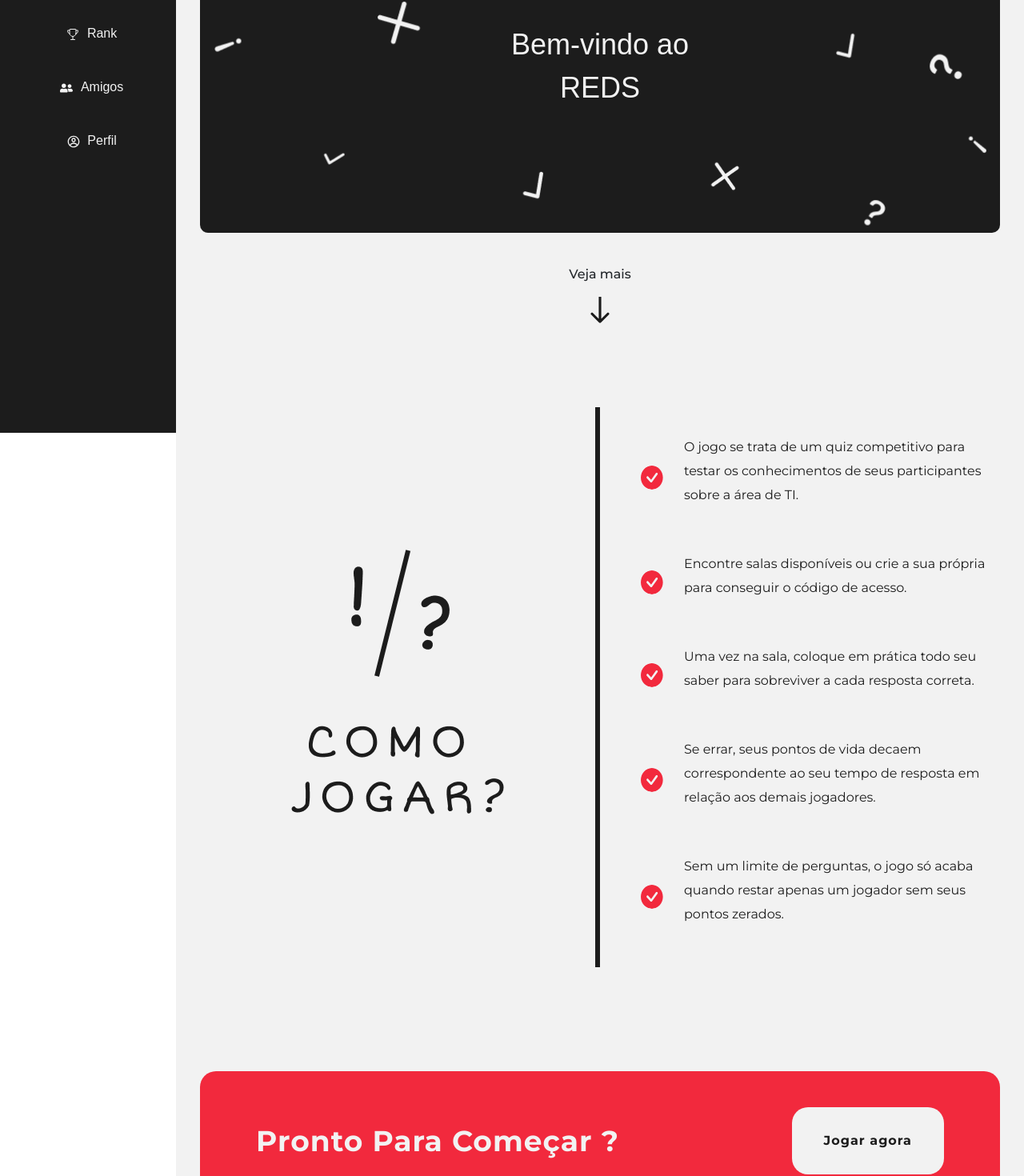
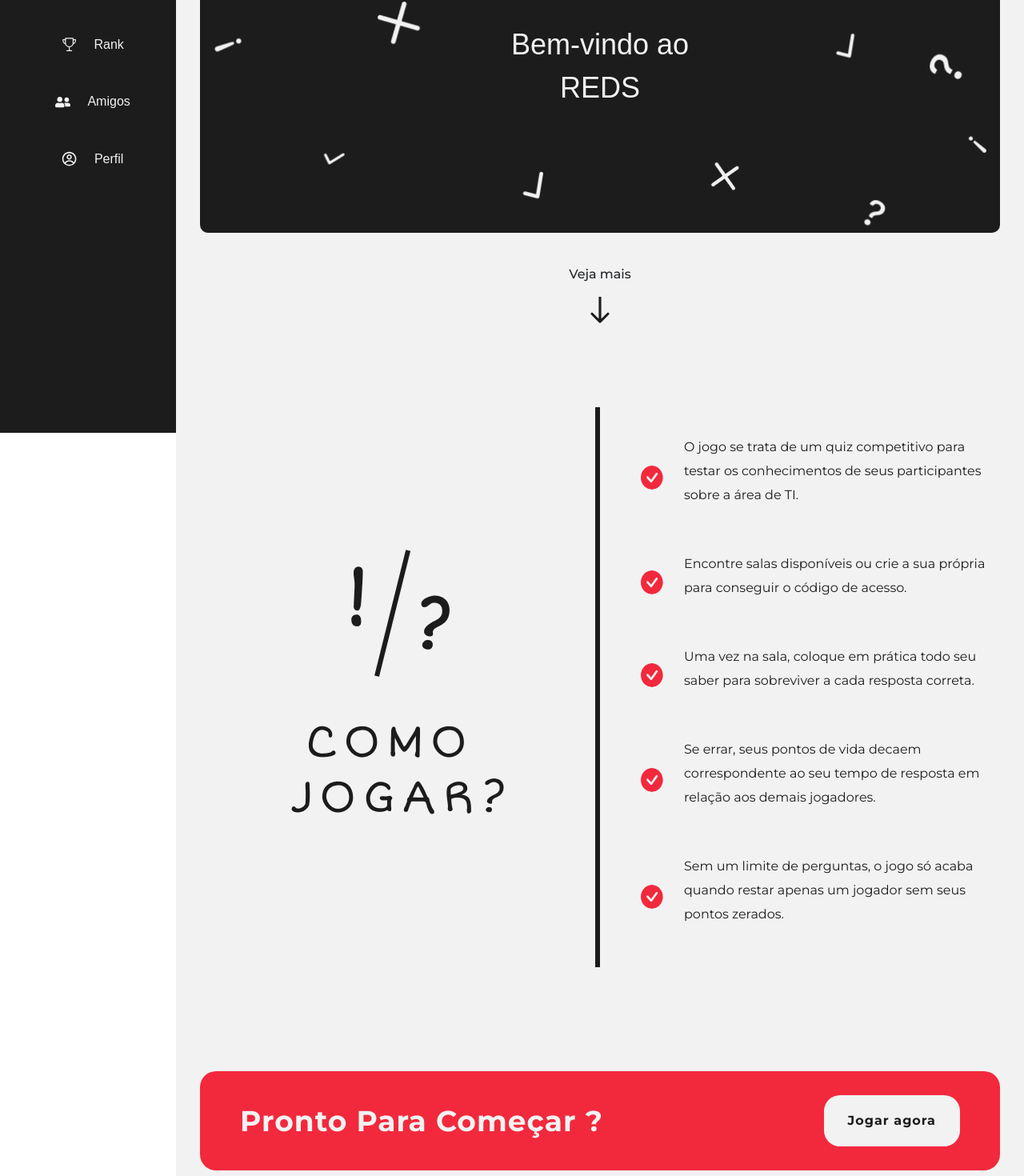
Before and after one commit to BrunoTakeo/reds, a React (Create React App) app: page /home in a window 1280 px wide. Shown: the part 259-1729 px from the top of the page at 80% size. Built offline with nearby package versions, Linux system fonts and the light colour scheme; a web font is replaced by a local one.

Commit message:
adição da barra lateral ao menu sidebar

```diff
--- a/src/Components/layout/Menu/ShowItens.js
+++ b/src/Components/layout/Menu/ShowItens.js
@@ -9,7 +9,7 @@ const ShowItens = ({item}) => {
     return(
         <Fragment>
             <div className={open ? 'app-sidebar-item open':'app-sidebar-item'}>
-                <div className='Titulo_Icones'>
+                <div className='toggle-icons'>
                     <span>
                         {
                             item.icon && <i>{item.icon}</i>
@@ -19,11 +19,11 @@ const ShowItens = ({item}) => {
                         }
                     </span>
                     <i>
-                        <BsIcons.BsChevronBarDown className='toggle-Abrir_Fechar'
+                        <BsIcons.BsChevronBarDown className='toggle-open-close'
                         onClick={()=>setOpen(!open)}/>
                     </i>
                 </div>
-                <div className='Toggle-Conteudo'>
+                <div className='toggle-content'>
                     {
                         item.sub_menu.map((sub,index)=>{
                             return(
--- a/src/Components/layout/Menu/showitens.css
+++ b/src/Components/layout/Menu/showitens.css
@@ -1,39 +1,59 @@
 .app-sidebar-item{
+    display: flex;
+    align-items: center;
     padding: .75em 1em;
     display: block;
     background-color: #1C1C1C;
     transition:.15s;
+    position: relative;
+}
+.app-sidebar-item i {
+    margin-right: 10px;
+    font-size: 1.2em;
 }
 .app-sidebar-item:hover{
-  background-color: #F2293D;
+  background-color: #ff000025;
 }
-.Titulo_Icones{
+.app-sidebar-item::before {
+    content: '';
+    position: absolute;
+    left: 0;
+    top: 0;
+    height: 100%;
+    width: 5px;
+    background: transparent;
+    transition: 0.3s ease;
+}
+.app-sidebar-item:hover::before {
+    background: #F2293D;
+}
+.toggle-icons{
     display: flex;
     font-size: 1.2em;
     justify-content: space-between;
 }
-.Titulo_Icones span{
+.toggle-icons span{
     color:#1C1C1C;
 }
-.Titulo_Icones span i{
+.toggle-icons span i{
     display: inline-block;
     color:#F2F2F2;
     width: 1.5em;
 }
-.Titulo_Icones .toggle-Abrir_Fechar{
+.toggle-icons .toggle-open-close{
     cursor: pointer;
     transition: transform .3s;
     color:#F2F2F2
 }
-.app-sidebar-item.open > .Titulo_Icones .toggle-Abrir_Fechar{
+.app-sidebar-item.open > .toggle-icons .toggle-open-close{
     transform: rotate(180deg);
 }
-.Toggle-Conteudo{
+.toggle-content{
     padding-top: .25em;
     height: 0;
     overflow: hidden;
 }
-.app-sidebar-item.open > .Toggle-Conteudo{
+.app-sidebar-item.open > .toggle-content{
     height: auto;
 }
 .app-sidebar-item.plain{
--- a/src/Pages/Home/home.css
+++ b/src/Pages/Home/home.css
@@ -101,7 +101,7 @@
     align-items: center;
     justify-content: space-between;
     margin: 65px 0 65px 0;
-    padding: 45px 70px;
+    padding: 30px 50px;
     color: #F2F2F2;
     background-color: #F2293D;
     border-radius: 20px;
@@ -113,7 +113,7 @@
 }
 .Button_Jogo {
     background-color: #F2F2F2;
-    padding: 30px 40px;
+    padding: 20px 30px;
     text-decoration: none;
     color: #1C1C1C;
     font-weight: 700;
--- a/src/Pages/Sala_Espera/sala_espera.css
+++ b/src/Pages/Sala_Espera/sala_espera.css
@@ -2,7 +2,7 @@
     display: flex;
     flex-direction: column;
     align-items: center;
-    justify-content: space-between;
+    justify-content: space-evenly;
     width: 100%;
     min-height: 100vh;
     padding: 40px 0;
```
